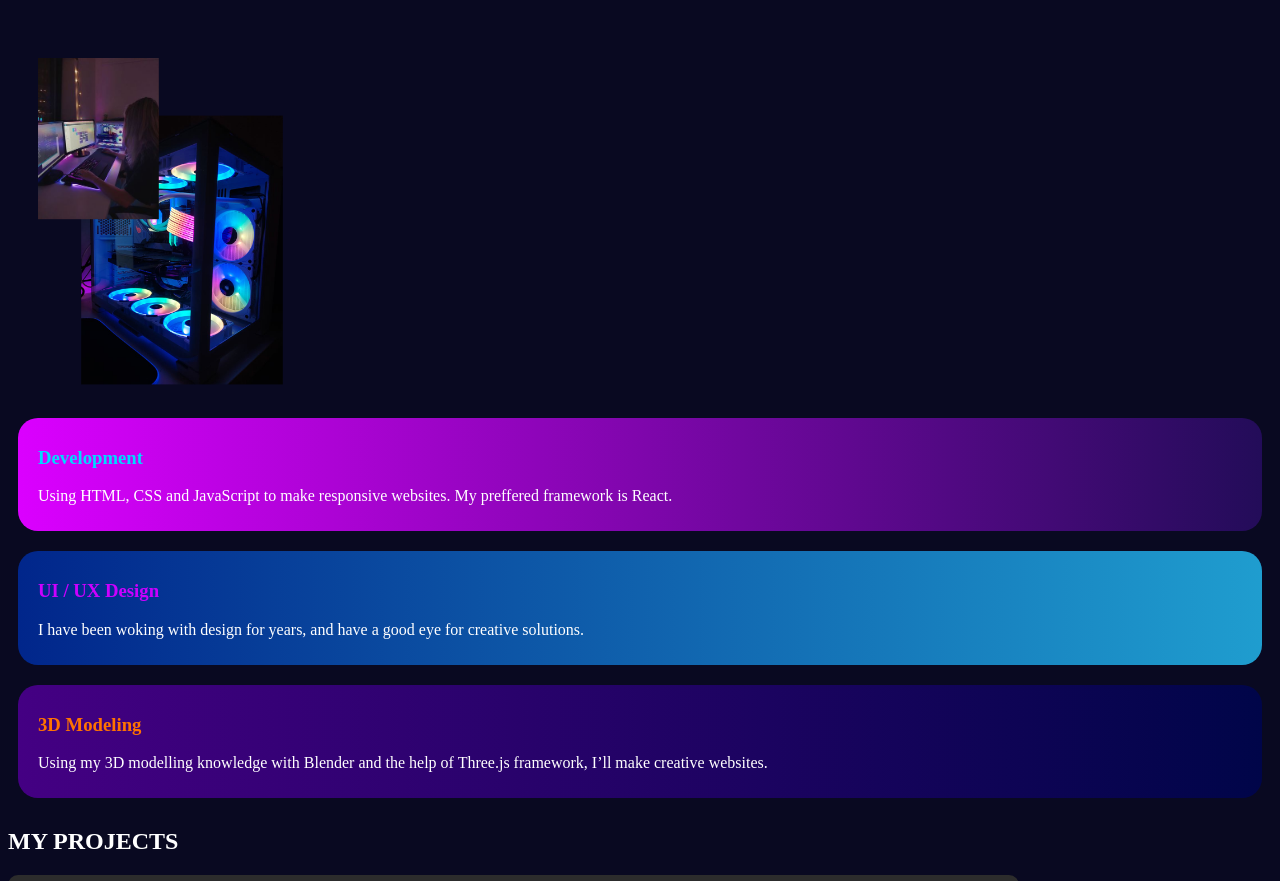
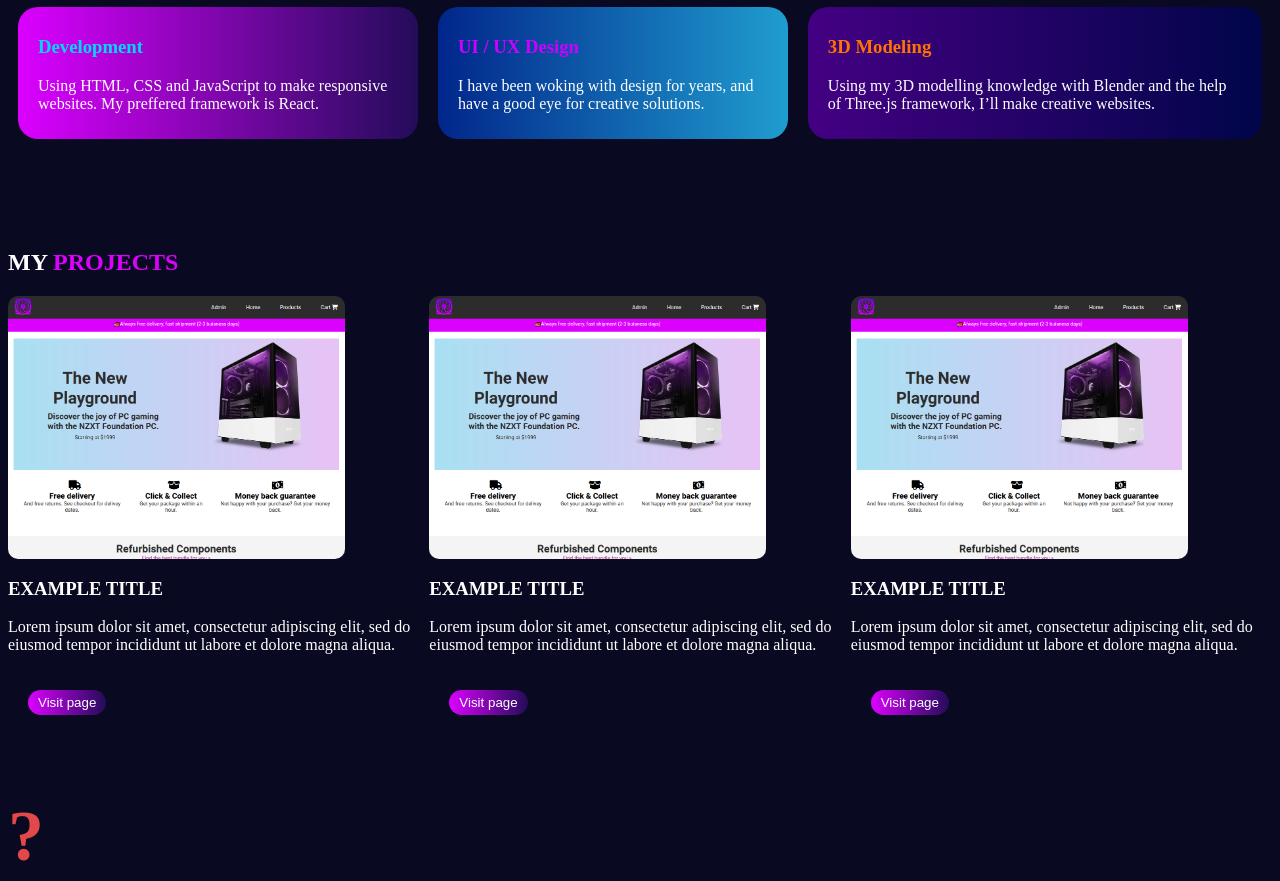
Before and after one commit to Camillaatek/Portfolio-ca, a website with bundled scripts: page index.html in a window 1280 px wide. Shown: the part 1183-2064 px from the top of the page. Built offline with nearby package versions, Linux system fonts and the light colour scheme.

Commit message:
feat: made resposive + still error with sass

```diff
--- a/index.html
+++ b/index.html
@@ -20,6 +20,7 @@
         <button class="work">Let's Work!</button>
     </div>
     <div class="about-container">
+        <div class="about-text">
         <h2>ABOUT <span>ME</span></h2>
         <h3>I am a Frontend Developer from Kristiansand, Norway!</h3>
         <p>I have a passion for making websites come to life.
@@ -27,10 +28,9 @@
             <br>
             When I’m not coding you will find me playing
             some chess or upgrading/building my pc.</p>
+        </div>
             <div class="pics-container">
                     <img class="top-picture" src="/image/271657549_509478267075697_5576741444076321857_n.jpg" alt="girl sitting on pc">
-                    <img class="mid-picture" src="/image/271591746_3241514702760862_2906917197084831897_n.jpg" alt="close up on pc">
-                    <img class="top-picture" src="" alt="">
             </div>
     </div>
     <div class="skill-container">
@@ -49,7 +49,8 @@
         </div>
     </div>
     <div class="projects-container">
-        <h2>MY PROJECTS</h2>
+        <h2>MY <span>PROJECTS</span></h2>
+        <div class="grid-projects">
         <div class="project-1">
             <img src="/image/eksamen.PNG" alt="picture of the projects">
             <h3>EXAMPLE TITLE</h3>
@@ -68,9 +69,10 @@
             <p>Lorem ipsum dolor sit amet, consectetur adipiscing elit, sed do eiusmod tempor incididunt ut labore et dolore magna aliqua.</p>
             <button class="work">Visit page</button>
         </div>
+        </div>
     </div>
     <div class="contact-container">
-        <h2>dø</h2>
+        <h2>?</h2>
     </div>
     <script type="module" src="/js/script.js"></script>
 </body>
--- a/sass/partials/components/_about-me.scss
+++ b/sass/partials/components/_about-me.scss
@@ -3,32 +3,15 @@
     span {
         color: #00C2FF;
     }
-}
+    .pics-container{
+    display: flex;
+    justify-content: center;
+    }
 
-.pics-container {
-    scale: 40%;
-    display: grid;
-    position: relative; // imperative for the overlapping to work
-    grid-template-columns: repeat(1, 1fr);
-    height: 500px;
-
-    max-width: 100px;
-    margin: auto 100;
-    .top-picture {
-
-        grid-row: 1;
-        grid-column: 1 / span 2;
-        z-index: 1; // tells the browser to make this image on top
-
-    }
-    .mid-picture {
-        grid-column: 4 / -1;
-        grid-row: 1;
-        scale: 70%;
-
+    .top-picture{
+    width: 200px;
     }
 }
-
 .skill-container {
 
     display: grid;
@@ -65,3 +48,17 @@
         background-image: linear-gradient(to right, #440083, #000549);
     }
 }
+
+@media screen and (min-width: 768px) {
+    .about-container{
+        display: grid;
+        grid-template-columns: 1fr 1fr;
+    }
+    .about-text {
+        padding-left: 20px;
+    }
+    .skill-container {
+        display: flex;
+        flex-wrap: nowrap;
+    }
+}
--- a/sass/partials/components/_contact.scss
+++ b/sass/partials/components/_contact.scss
@@ -1,6 +1,8 @@
-.contact-container {
-    h2 {
-        color: rgb(0, 255, 149);
-    }
+div.contact-container h2 {
+        font-size: 72px;
+        background-image: linear-gradient(to right, #e64646, #00C2FF);
+        -webkit-background-clip: text;
+        -webkit-text-fill-color: transparent;
+
 
 }
--- a/sass/partials/components/_projects.scss
+++ b/sass/partials/components/_projects.scss
@@ -1,12 +1,12 @@
 .projects-container {
-    img {
+    margin-top: 100px;
+    color: white;
+        img {
         width: 80%;
-border-radius: 10px;
-display: grid;
+        border-radius: 10px;
+        display: grid;
+        }
 
-
-    }
-     color: white;
      .work {
         color: white;
         border-radius: 20px;
@@ -15,4 +15,15 @@ display: grid;
         padding: 5px 10px 5px 10px;
        margin: 20px;
     }
+
+    span {
+        color: #DB00FF;
+    }
 }
+
+@media screen and (min-width: 768px) {
+    .grid-projects {
+        display: flex;
+        flex-wrap: nowrap;
+    }
+}
```
Also changed, not shown: sass/partials/main.css, 1 other file.
